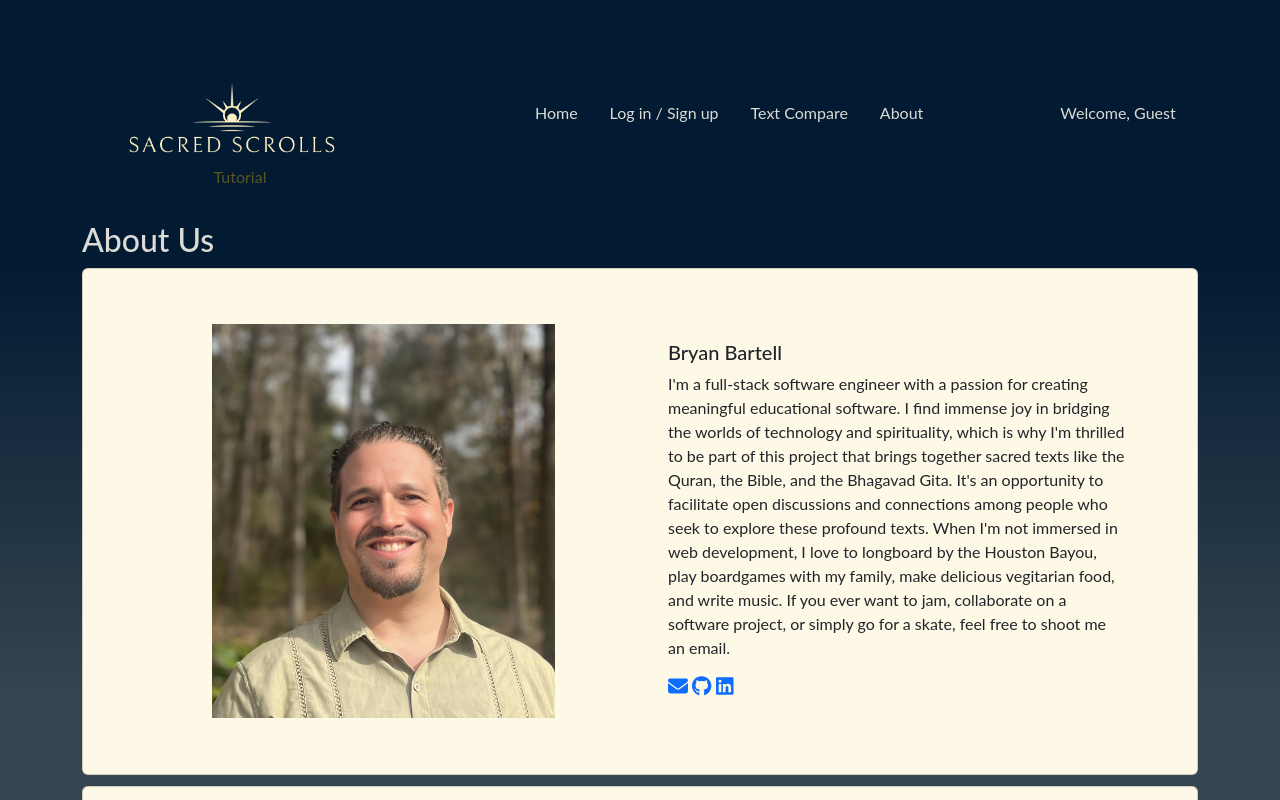
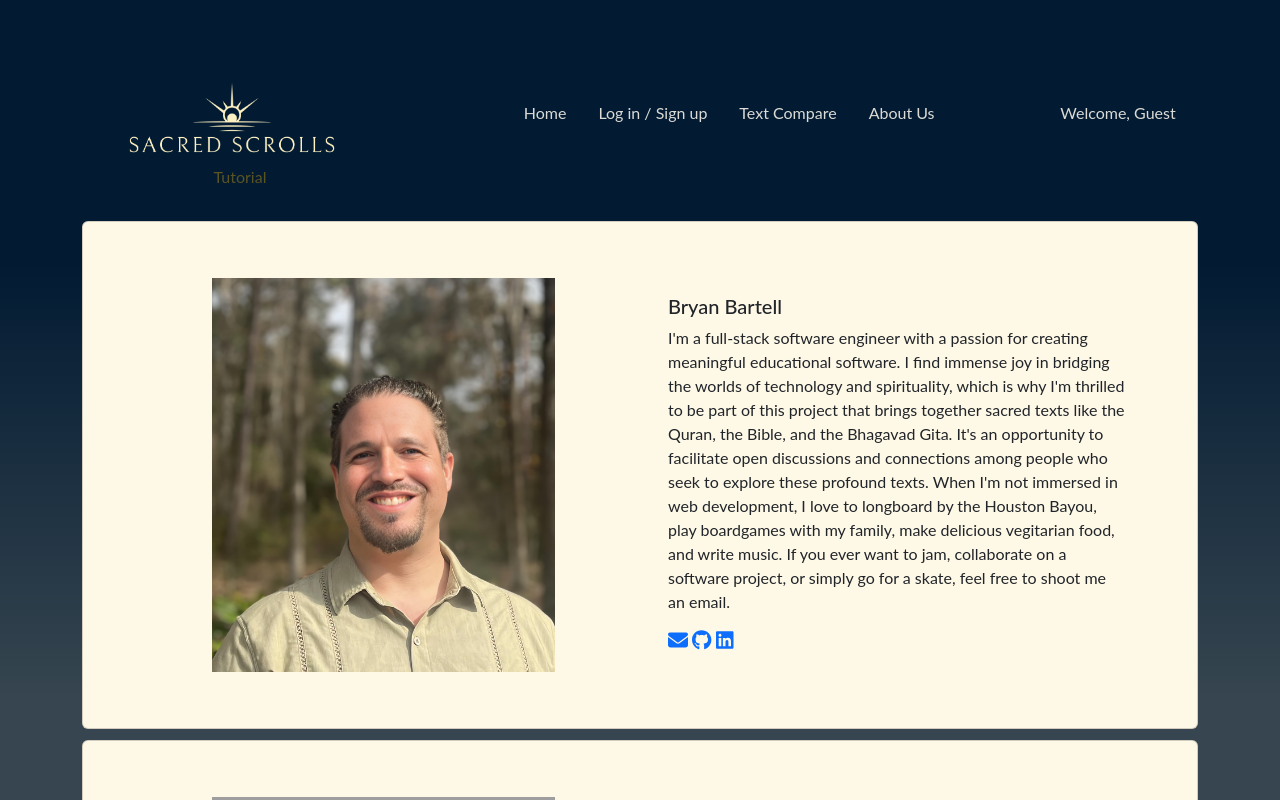
Before and after one commit to andrew-hagstrom/Sacred_Scrolls_Project, a React (Vite) app in the folder frontend/: page /about in a window 1280 px wide. Shown: the top 800 px of the page. Built offline with nearby package versions, Linux system fonts and the light colour scheme; no server answers; grey boxes are pictures that could not be loaded.

Commit message:
about us updated on navbar, about us header deleted

```diff
--- a/frontend/src/components/NavBar.jsx
+++ b/frontend/src/components/NavBar.jsx
@@ -68,7 +68,7 @@ export const NavBar = ({ user, setUser }) => {
                         <>
                             <NavLink as={Link} to="/login/" className="mx-2">Log in / Sign up</NavLink>
                             <NavLink as={Link} to="/text-compare/" className="mx-2">Text Compare</NavLink>
-                            <NavLink as={Link} to="/about/" className="mx-2">About</NavLink>
+                            <NavLink as={Link} to="/about/" className="mx-2">About Us</NavLink>
                         </>
                         )}
                     </Nav>
--- a/frontend/src/pages/AboutPage.jsx
+++ b/frontend/src/pages/AboutPage.jsx
@@ -47,7 +47,6 @@ function AboutPage() {
 
       return (
         <>
-          <h2>About Us</h2>
           {developers.map((developer, index) => (
             <BioCard
               key={index}
```
